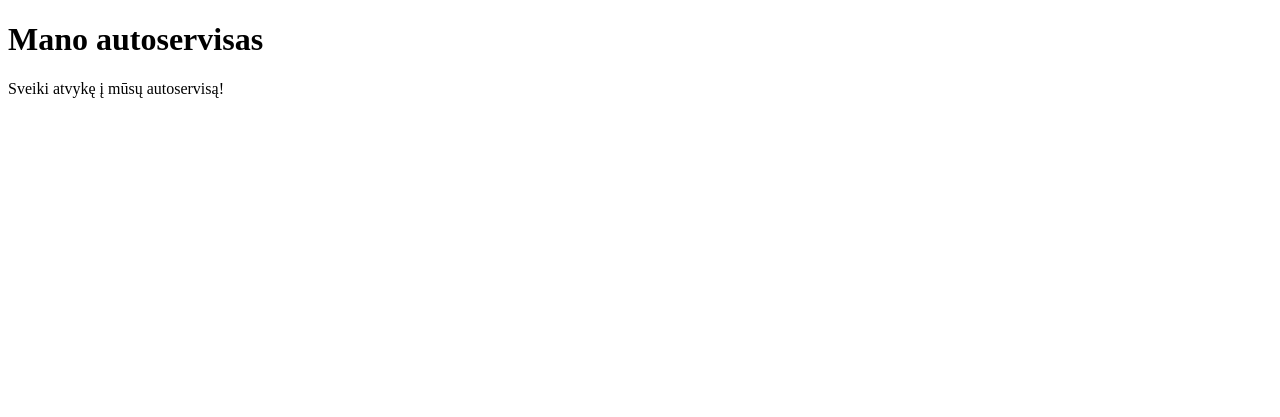
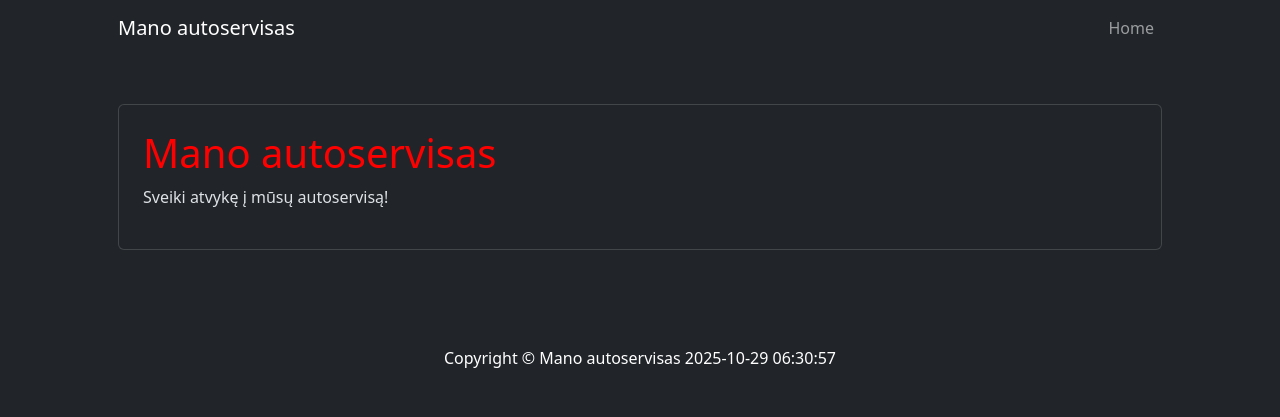
Before and after one commit to DonatasNoreika/autoservice_20251023, a Django app: template mysite/autoservice/templates/index.html in a window 1280 px wide. Shown: the top 417 px of the page. Run offline with Django 5.2, Linux system fonts and the light colour scheme; the template is opened without the code that fills it, so the values that code supplies are empty.

Commit message:
4: +Susikurti savo puslapio stilių (base.html failą). Jei reikia, pridėkite css ir kitus failus (patartina naudoti bootstrap). Galite panaudoti paskaitoje rodytus pavyzdžius. Panaudokite frontend kurse išmoktas žinias! :)

```diff
--- /dev/null
+++ b/mysite/autoservice/static/css/styles.css
@@ -0,0 +1,3 @@
+h1 {
+    color: red;
+}
--- /dev/null
+++ b/mysite/autoservice/templates/base.html
@@ -0,0 +1,39 @@
+<!DOCTYPE html>
+<html lang="en" data-bs-theme="dark">
+    <head>
+        <meta charset="utf-8" />
+        <meta name="viewport" content="width=device-width, initial-scale=1, shrink-to-fit=no" />
+        <meta name="description" content="" />
+        <meta name="author" content="" />
+        <title>{% block title %}{% endblock %}</title>
+        {% load static %}
+        <link rel="icon" type="image/x-icon" href="{% static 'img/favicon.ico' %}" />
+        <link href="https://cdn.jsdelivr.net/npm/bootstrap@5.3.3/dist/css/bootstrap.min.css" rel="stylesheet">
+        <script src="https://cdn.jsdelivr.net/npm/bootstrap@5.3.3/dist/js/bootstrap.bundle.min.js"></script>
+        <link rel="stylesheet" href="{% static 'css/styles.css' %}">
+    </head>
+    <body>
+        <!-- Responsive navbar-->
+        <nav class="navbar navbar-expand-lg navbar-dark bg-dark">
+            <div class="container px-5">
+                <a class="navbar-brand" href="">Mano autoservisas</a>
+                <button class="navbar-toggler" type="button" data-bs-toggle="collapse" data-bs-target="#navbarSupportedContent" aria-controls="navbarSupportedContent" aria-expanded="false" aria-label="Toggle navigation"><span class="navbar-toggler-icon"></span></button>
+                <div class="collapse navbar-collapse" id="navbarSupportedContent">
+                    <ul class="navbar-nav ms-auto mb-2 mb-lg-0">
+                        <li class="nav-item"><a class="nav-link" aria-current="page" href="">Home</a></li>
+                    </ul>
+                </div>
+            </div>
+        </nav>
+        <!-- Page Content-->
+        <div class="container px-4 px-lg-5">
+            <div class="card my-5 p-4">
+                {% block content %}{% endblock %}
+            </div>
+        </div>
+        <!-- Footer-->
+        <footer class="py-5 bg-dark">
+            <div class="container px-4 px-lg-5"><p class="m-0 text-center text-white">Copyright &copy; Mano autoservisas {% now "Y-m-d h:i:s" %}</p></div>
+        </footer>
+    </body>
+</html>
--- a/mysite/autoservice/templates/index.html
+++ b/mysite/autoservice/templates/index.html
@@ -1,11 +1,7 @@
-<!DOCTYPE html>
-<html lang="en">
-<head>
-    <meta charset="UTF-8">
-    <title>HOME</title>
-</head>
-<body>
+{% extends 'base.html' %}
+{% block title %}PRADŽIA{% endblock %}
+
+{% block content %}
 <h1>Mano autoservisas</h1>
 <p>Sveiki atvykę į mūsų autoservisą!</p>
-</body>
-</html>
+{% endblock %}
--- a/mysite/mysite/urls.py
+++ b/mysite/mysite/urls.py
@@ -1,7 +1,9 @@
 from django.contrib import admin
 from django.urls import path, include
+from django.conf import settings
+from django.conf.urls.static import static
 
 urlpatterns = [
     path('admin/', admin.site.urls),
     path("", include("autoservice.urls")),
-]
+] + static(settings.STATIC_URL, document_root=settings.STATIC_ROOT)
```
Also changed, not shown: mysite/autoservice/static/img/favicon.ico (added).
